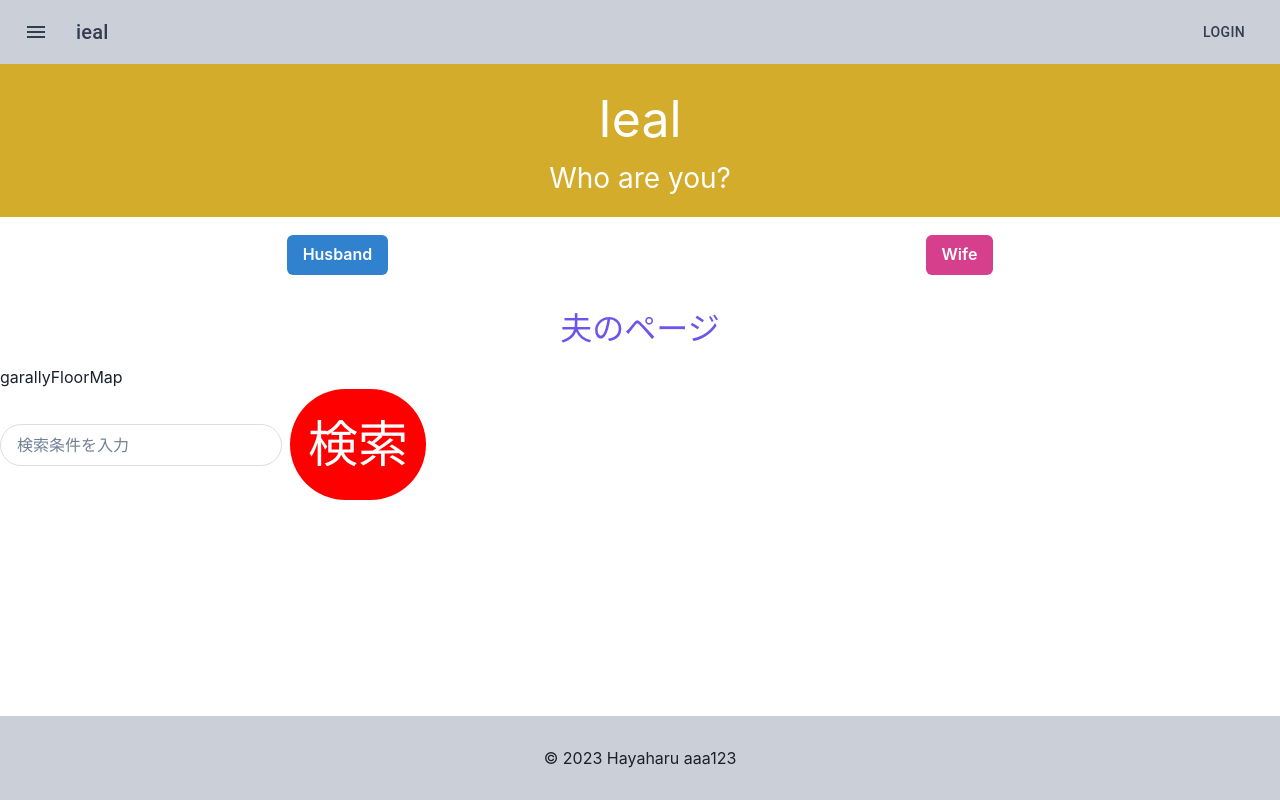
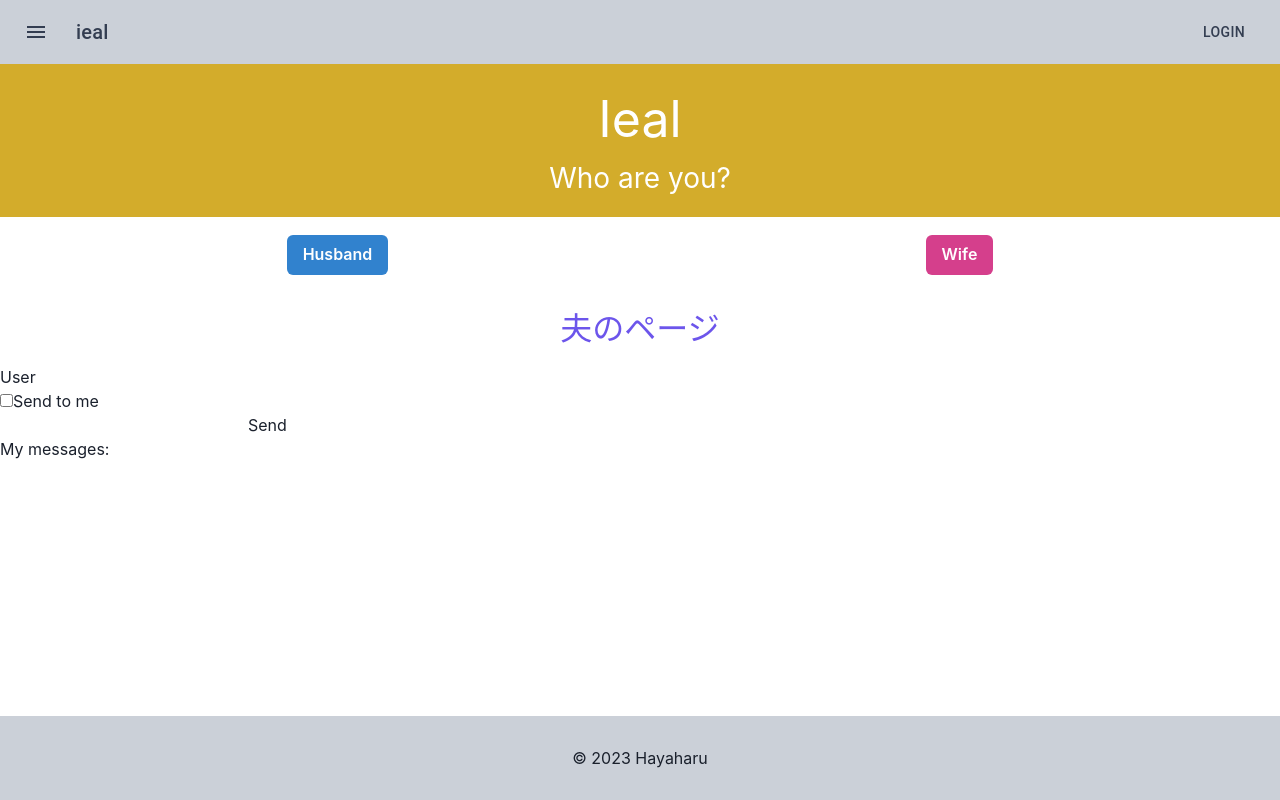
Before and after one commit to haruharu3220/20230213_homework, a React (Vite) app in the folder ieal/: page /husband in a window 1280 px wide. Built offline with nearby package versions, Linux system fonts and the light colour scheme.

Commit message:
Chat.jsxを作成

```diff
--- a/ieal/src/App.jsx
+++ b/ieal/src/App.jsx
@@ -11,8 +11,18 @@ import  styled  from "styled-components";
 import { PrimaryButton } from './components/atoms/button/PrimaryButton';
 import { SecondButton } from './components/atoms/button/SecondButton';
 import { SearchInput } from './components/molecules/SearchInput';
+import { CommentCard } from './components/organism/CommentCard';
+import { UserPage } from './pages/Chat';
+
+
+const user = {
+  comment: "テストだよ〜ん",
+  name: "Bさん",
+  image: "https://source.unsplash.com/%E5%86%99%E7%9C%9F/dvifDfIB3W0"
+};
 
 const App = () => {
+
 
   // const onclickDetailA = () => history.push("pages/wife");
 
@@ -20,14 +30,17 @@ const App = () => {
     <BodyStyle>
         <Header />
         <Hero />
-        {/* <PrimaryButton>テスト</PrimaryButton>
-        <SecondButton>だよ</SecondButton> */}
-        <br />
-        <SearchInput/>
+                {/* <PrimaryButton>テスト</PrimaryButton>
+                <SecondButton>だよ</SecondButton> */}
+                {/* <br />
+                <SearchInput/> */}
         {/* <p>kitchin</p>
         <p>bath</p>
         <p>washRoom</p>
         <p>FC</p> */}
+
+        {/* <CommentCard user={user}/> */}
+        <UserPage/>
         <Footer />
     </BodyStyle>
   );
--- a/ieal/src/components/Footer.jsx
+++ b/ieal/src/components/Footer.jsx
@@ -4,7 +4,7 @@ import  styled  from "styled-components";
 
 export const Footer = () =>{
   return (
-    <PStyle>© 2023 Hayaharu aaa123</PStyle>
+    <PStyle>© 2023 Hayaharu </PStyle>
   );
 };
 
--- /dev/null
+++ b/ieal/src/components/organism/CommentCard.jsx
@@ -0,0 +1,41 @@
+import styled from "styled-components";
+
+export const CommentCard = (props) =>{
+
+    const{user} =props;
+
+    return(
+        <CardBodyStyle>
+            <img height={160} width={160} src={user.image} alt="プロフィール" />
+
+            <p>タイトル</p>
+            <SDl>
+                <dt>コメント:</dt>
+                <dd>{user.comment}</dd>
+                <dt>投稿者:</dt>
+                <dd>{user.name}</dd>
+            </SDl>
+        </CardBodyStyle>
+    );
+
+}
+
+
+
+
+const SDl = styled.dl`
+    text-align:left;
+    dt{
+        float: left;
+    }
+    dd{
+        padding-left:32px;
+    }
+`;
+
+const CardBodyStyle = styled.div`
+    background-color:#ffff;
+    box-shadow: #ddd 0px 0px 4px 2px;
+    border-radius:8px;
+    padding:16px;
+`;
--- /dev/null
+++ b/ieal/src/pages/Chat.jsx
@@ -0,0 +1,57 @@
+import React, { useState } from 'react';
+
+export const UserPage = ({ userId, selectedUser }) =>{
+  const [message, setMessage] = useState('');
+  const [toMe, setToMe] = useState(false);
+  const [messages, setMessages] = useState([
+    { id: 1, from: 1, to: 2, text: 'Hello, user 2!', likes: 0 },
+    { id: 2, from: 2, to: 1, text: 'Hi, user 1!', likes: 0 },
+  ]);
+
+  const filteredMessages = messages.filter(m => m.to === selectedUser || m.from === selectedUser);
+
+  const handleSend = () => {
+    if (!message) {
+      return;
+    }
+
+    const newMessage = {
+      id: messages.length + 1,
+      from: selectedUser,
+      to: toMe ? selectedUser : selectedUser === 1 ? 2 : 1,
+      text: message,
+      likes: 0,
+    };
+
+    setMessages([...messages, newMessage]);
+    setMessage('');
+  };
+
+  return (
+    <div>
+      <h2>User {userId}</h2>
+      <div>
+        <label>
+          <input type="checkbox" checked={toMe} onChange={() => setToMe(!toMe)} />
+          Send to me
+        </label>
+      </div>
+      <div>
+        <input type="text" value={message} onChange={(e) => setMessage(e.target.value)} />
+        <button onClick={handleSend}>Send</button>
+      </div>
+      <h3>My messages:</h3>
+      <ul>
+        {filteredMessages.map(m => (
+          <li key={m.id}>
+            <p>{m.text}</p>
+            <p>Likes: {m.likes}</p>
+            <button onClick={() => setMessages(messages.map(msg => msg.id === m.id ? { ...msg, likes: msg.likes + 1 } : msg))}>Like</button>
+          </li>
+        ))}
+      </ul>
+    </div>
+  );
+}
+
+export default UserPage;
--- a/ieal/src/pages/husband.jsx
+++ b/ieal/src/pages/husband.jsx
@@ -5,8 +5,8 @@ export const Husband = () =>{
     return(
         <>
             <NameStyle>夫のページ</NameStyle>
-            <FirstButton text="garally" />
-            <FirstButton text="FloorMap" />
+            {/* <FirstButton text="garally" />
+            <FirstButton text="FloorMap" /> */}
         </>
 
 
--- a/ieal/src/pages/wife.jsx
+++ b/ieal/src/pages/wife.jsx
@@ -6,7 +6,7 @@ export const Wife = () =>{
         <>
             <NameStyle>妻のページ</NameStyle>
             {/* <FirstButton text="garally" /> */}
-            <FirstButton text="FloorMap" />
+            {/* <FirstButton text="FloorMap" /> */}
         </>
 
 
```
